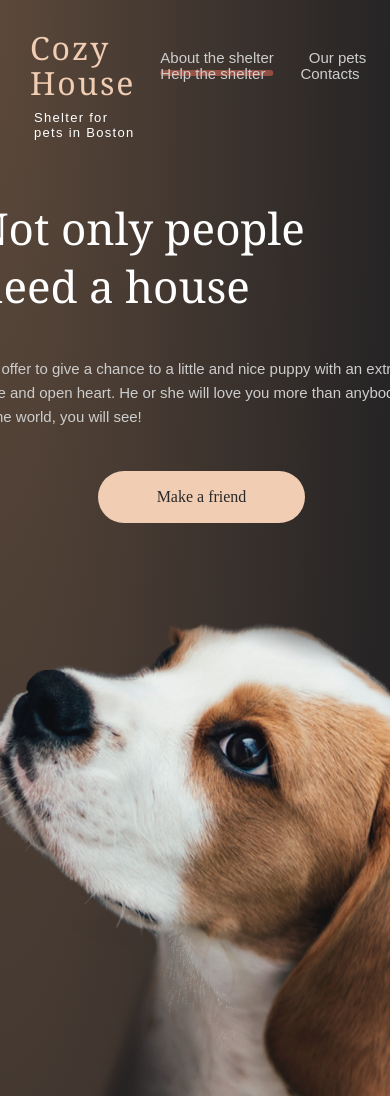
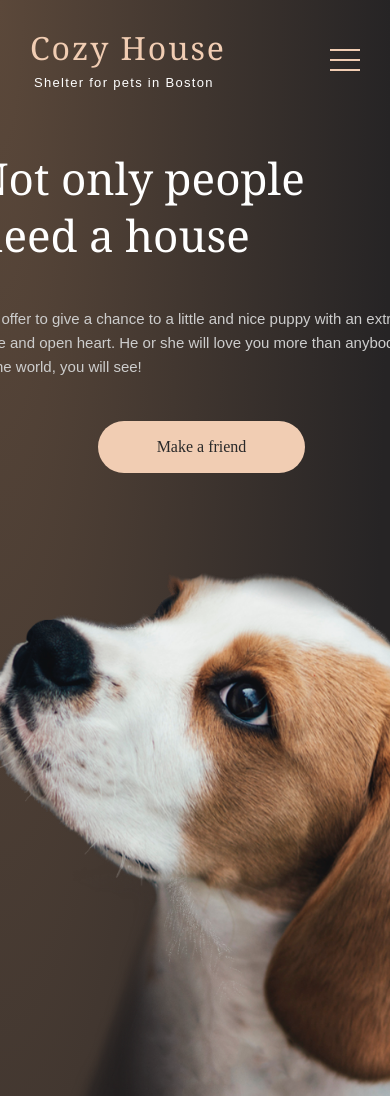
Before and after one commit to VladimirLGit/virtual-keyboard, a plain HTML site: page shelter/index.html in a window 390 px wide. Shown: the top 1096 px of the page. Drawn offline with Linux system fonts and the light colour scheme.

Commit message:
feat: add burger menu

```diff
--- a/shelter/css/menu.css
+++ b/shelter/css/menu.css
@@ -55,12 +55,26 @@
     color: #FAFAFA;
 }
 
+.burger-menu {
+    width: 30px;
+    height: 22px;
+    background-image: url(/shelter/assets/svg/Burger.svg);
+    display: none;
+}
+
+
 @media screen and (max-width: 930px) {
     .menu {
         list-style: none;
         margin: 10px -10px;
         /* margin: 10px -47px; */
         padding-left: 0;
+    }
+    .burger-menu {
+        width: 30px;
+        height: 22px;
+        background-image: url(/shelter/assets/svg/Burger.svg);
+        display: none;
     }
 }
 
@@ -79,4 +93,26 @@
         /* margin: 10px -47px; */
         padding-left: 0;
     }
+
+    .burger-menu {
+        width: 30px;
+        height: 22px;
+        background-image: url(/shelter/assets/svg/Burger.svg);
+        display: block;
+        margin: auto 0;
+    }
 }
+
+@media screen and (max-width: 767px) {
+    .menu {
+        display: none;
+    }
+
+    .burger-menu {
+        width: 30px;
+        height: 22px;
+        background-image: url(/shelter/assets/svg/Burger.svg);
+        display: block;
+        margin: auto 0;
+    }
+}
--- a/shelter/index.html
+++ b/shelter/index.html
@@ -31,6 +31,7 @@
           <li class="item-menu"><a href="#footer">Contacts</a></li>
         </ul>
       </nav>
+      <div class="burger-menu"></div>
     </header>
     <div class="not-only container">
       <div class="content">
```
Also changed, not shown: shelter/ourpets.html (+1 -0 lines), shelter/assets/svg/Burger.svg (added).
